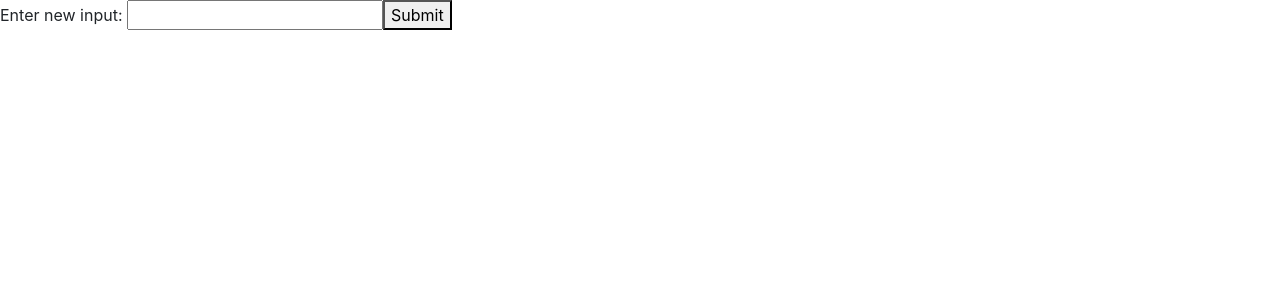
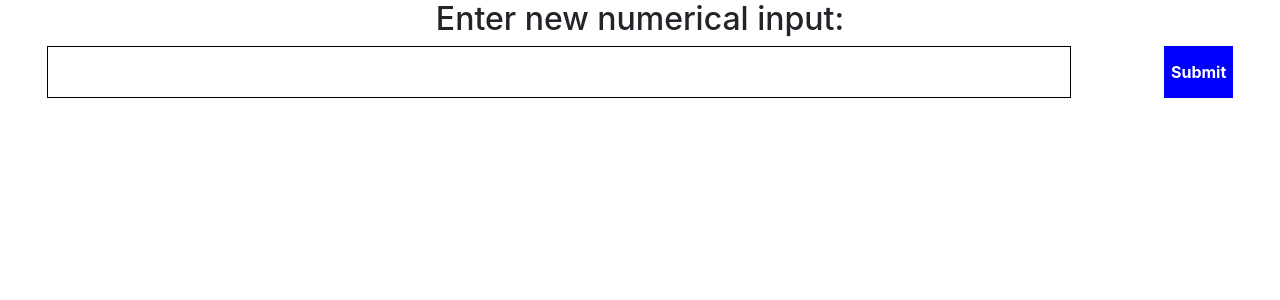
Before and after one commit to Tony-Ndichu/lendtech, a Next.js app: page /components/NewUserInput in a window 1280 px wide. Shown: the top 300 px of the page. Built offline with nearby package versions, Linux system fonts and the light colour scheme.

Commit message:
feat: add additional styling

```diff
--- a/pages/components/NewUserInput.js
+++ b/pages/components/NewUserInput.js
@@ -1,8 +1,42 @@
 import styled from "styled-components";
+import { useForm } from "react-hook-form";
 
-const UserInput = styled.input``;
-const NewInputSubmit = styled.button``;
-import { useForm } from "react-hook-form";
+const UserInput = styled.input`
+  width: 80%;
+  border: 1px solid black;
+  padding: 10px;
+  font-size: 20px;
+  color: black;
+  font-weight: bold;
+`;
+const NewInputSubmit = styled.button`
+  font-weight: bold;
+  border: 1px solid blue;
+  color: white;
+  background-color: blue;
+`;
+
+const NewInputText = styled.h2`
+  width: 100%;
+  text-align: center;
+`;
+
+const StyledForm = styled.form`
+  width: 100%;
+  display: flex;
+  flex-direction: column;
+  justify-content: center;
+`;
+
+const InputAndButton = styled.div`
+  display: flex;
+  flex-direction: row;
+  justify-content: space-around;
+`;
+
+const StyledError = styled.div`
+  color: #ff9494;
+`;
 
 const NewUserInput = ({
   checkIfValueIsNumber,
@@ -10,7 +44,8 @@ const NewUserInput = ({
   setFormerCounterValues,
   resetField,
   setCounterColor,
-  clearErrors
+  clearErrors,
+  checkIfCounterValueIsEven,
 }) => {
   const {
     register,
@@ -29,20 +64,22 @@ const NewUserInput = ({
       });
     } else {
       setCounterValue(data.userInput);
-      setCounterColor("green")
+      setCounterColor("green");
       setFormerCounterValues((formerCounterValues) => [
         ...formerCounterValues,
         data.userInput,
       ]);
       resetField("multiply");
-      clearErrors();
+      clearErrors("isEven");
+      checkIfCounterValueIsEven();
     }
   };
 
   return (
     <>
-      <form onSubmit={handleSubmit(onSubmit)}>
-        Enter new input:{" "}
+      <StyledForm onSubmit={handleSubmit(onSubmit)}>
+        <NewInputText>Enter new numerical input:</NewInputText>
+        <InputAndButton>
           <UserInput
             name="userInput"
             {...register("userInput", {
@@ -50,8 +87,11 @@ const NewUserInput = ({
             })}
           />
           <NewInputSubmit type="submit">Submit</NewInputSubmit>
-      </form>
-      {errors?.userInput && "Please enter a valid number"}
+        </InputAndButton>
+      </StyledForm>
+      {errors?.userInput && (
+        <StyledError>Please enter a valid number</StyledError>
+      )}
     </>
   );
 };
```
Also changed, not shown: pages/components/PreviousCounterValues.js (+10 -11 lines), pages/index.js (+28 -18 lines). Lines whose indentation alone changed are shown as unchanged.
